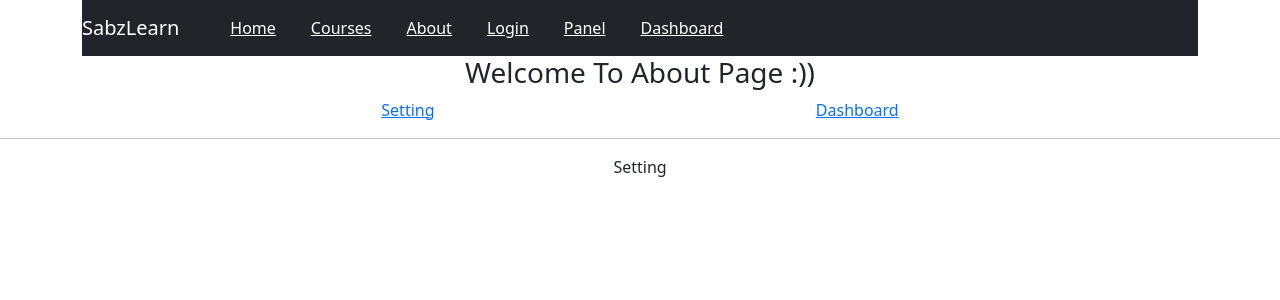
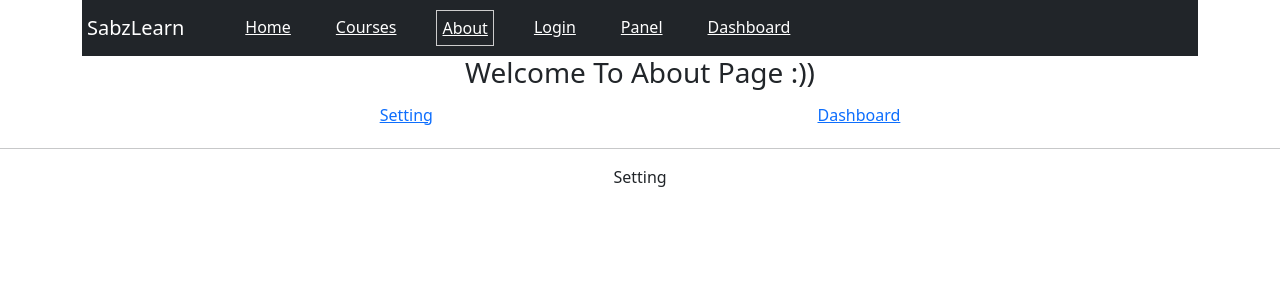
Before and after one commit to NasrinShakery/my-react-sabz, a React (Create React App) app: page /about/setting in a window 1280 px wide. Shown: the top 300 px of the page. Built offline with nearby package versions, Linux system fonts and the light colour scheme.

Commit message:
style: header navlinks

```diff
--- a/src/components/Header.js
+++ b/src/components/Header.js
@@ -1,6 +1,7 @@
 import React from 'react'
 import { Navbar, Container, Nav } from 'react-bootstrap'
 import { Link, NavLink } from 'react-router-dom'
+import "./style.css"
 
 export default function Header() {
     return (
--- /dev/null
+++ b/src/components/style.css
@@ -0,0 +1,7 @@
+.active{
+   border: 1px solid #ccc;
+}
+
+a{
+   padding: 5px;
+}
```
